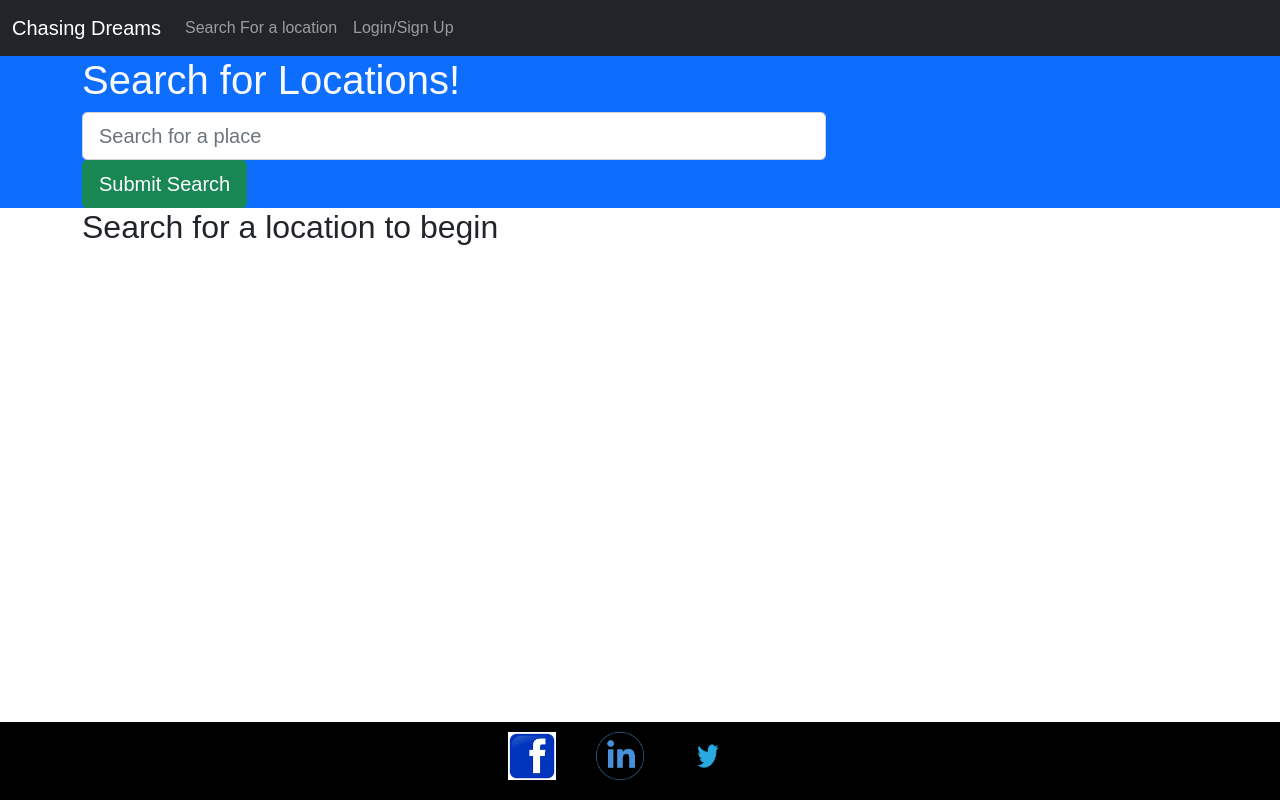
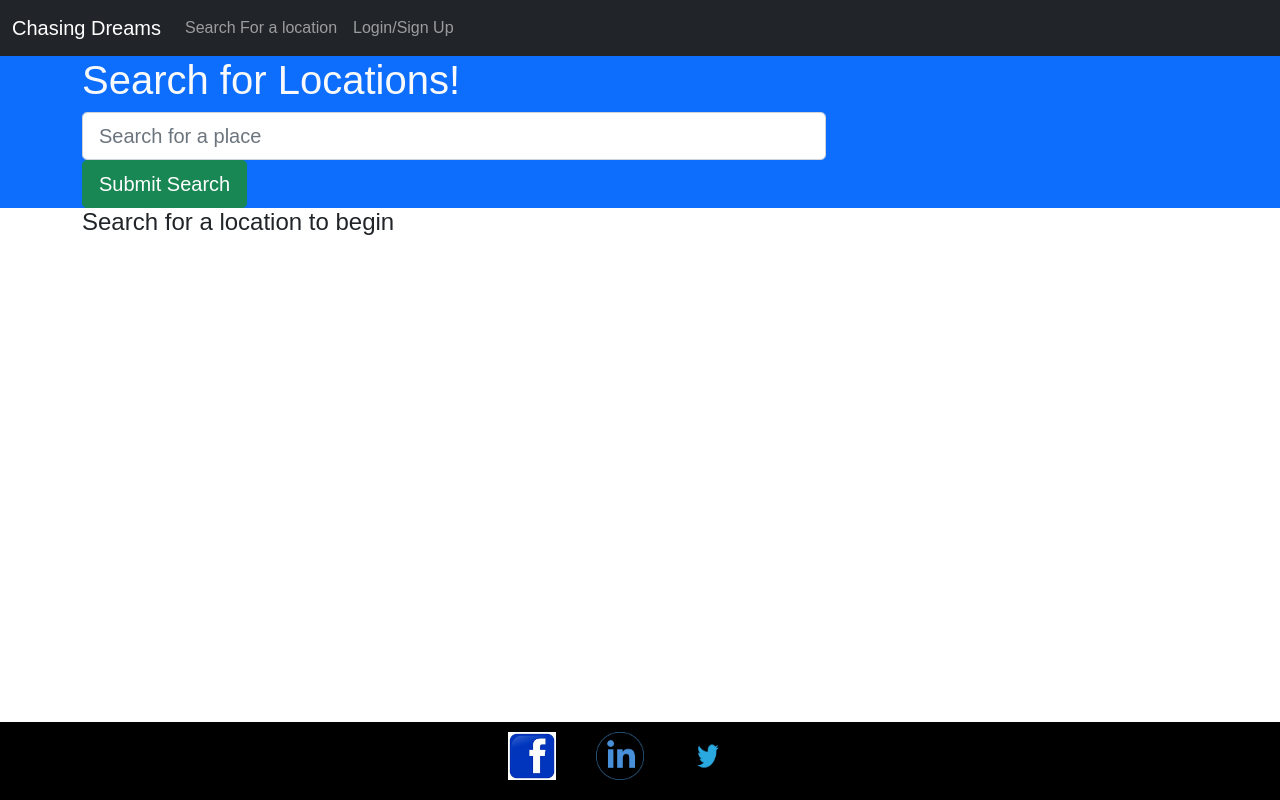
Before and after one commit to achuv37/Chasing-Dreams, a React (Create React App) app in the folder client/: page /search in a window 1280 px wide. Built offline with nearby package versions, Linux system fonts and the light colour scheme.

Commit message:
modified the heading

```diff
--- a/client/src/pages/SavedPlaces.js
+++ b/client/src/pages/SavedPlaces.js
@@ -39,15 +39,15 @@ const handleDeletePlace = async (placeId) => {
     <>
       <Jumbotron fluid className='text-light bg-dark'>
         <Container>
-          <h2>Viewing your favorite locations!</h2>
+          <h4>Viewing your favorite locations!</h4>
         </Container>
       </Jumbotron>
       <Container>
-        <h2>
+        <h4>
           {userData.savedPlaces && userData.savedPlaces.length
             ? `Viewing ${userData.savedPlaces.length} saved ${userData.savedPlaces.length === 1 ? 'place' : 'places'}:`
             : 'You have no saved locations!'}
-        </h2>
+        </h4>
         <CardColumns>
           {userData.savedPlaces && userData.savedPlaces.map((place) => {
             return (
--- a/client/src/pages/SearchPlaces.js
+++ b/client/src/pages/SearchPlaces.js
@@ -116,11 +116,11 @@ const SearchPlaces = () => {
         </Container>
       </Jumbotron>
       <Container>
-        <h2>
+        <h4>
           {searchedPlaces.length
             ? `Viewing ${searchedPlaces.length} results:`
             : 'Search for a location to begin'}
-        </h2>
+        </h4>
         <CardColumns>
           {searchedPlaces.map((place) => {
             return (
```
